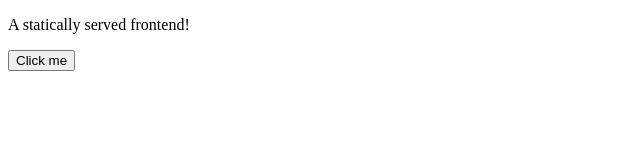
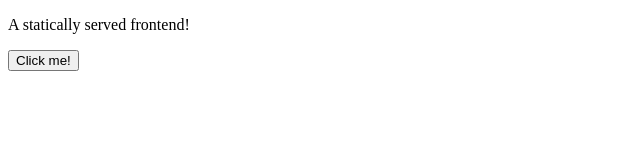
Before and after one commit to Hamada-Distributed/k8s-toyapp, a plain HTML site: page frontend/index.html in a window 1280 px wide. Shown: the full height of the page, 0-640 px from the left. Drawn offline with Linux system fonts and the light colour scheme.

Commit message:
testing ci trigger for frontend 2

```diff
--- a/frontend/index.html
+++ b/frontend/index.html
@@ -6,7 +6,7 @@
     <body>
         <p>A statically served frontend!</p>
 
-        <button onclick="logBackend()">Click me</button>
+        <button onclick="logBackend()">Click me!</button>
     </body>
 
 
```
Also changed, not shown: .github/workflows/backend.yaml, .github/workflows/frontend.yaml.
